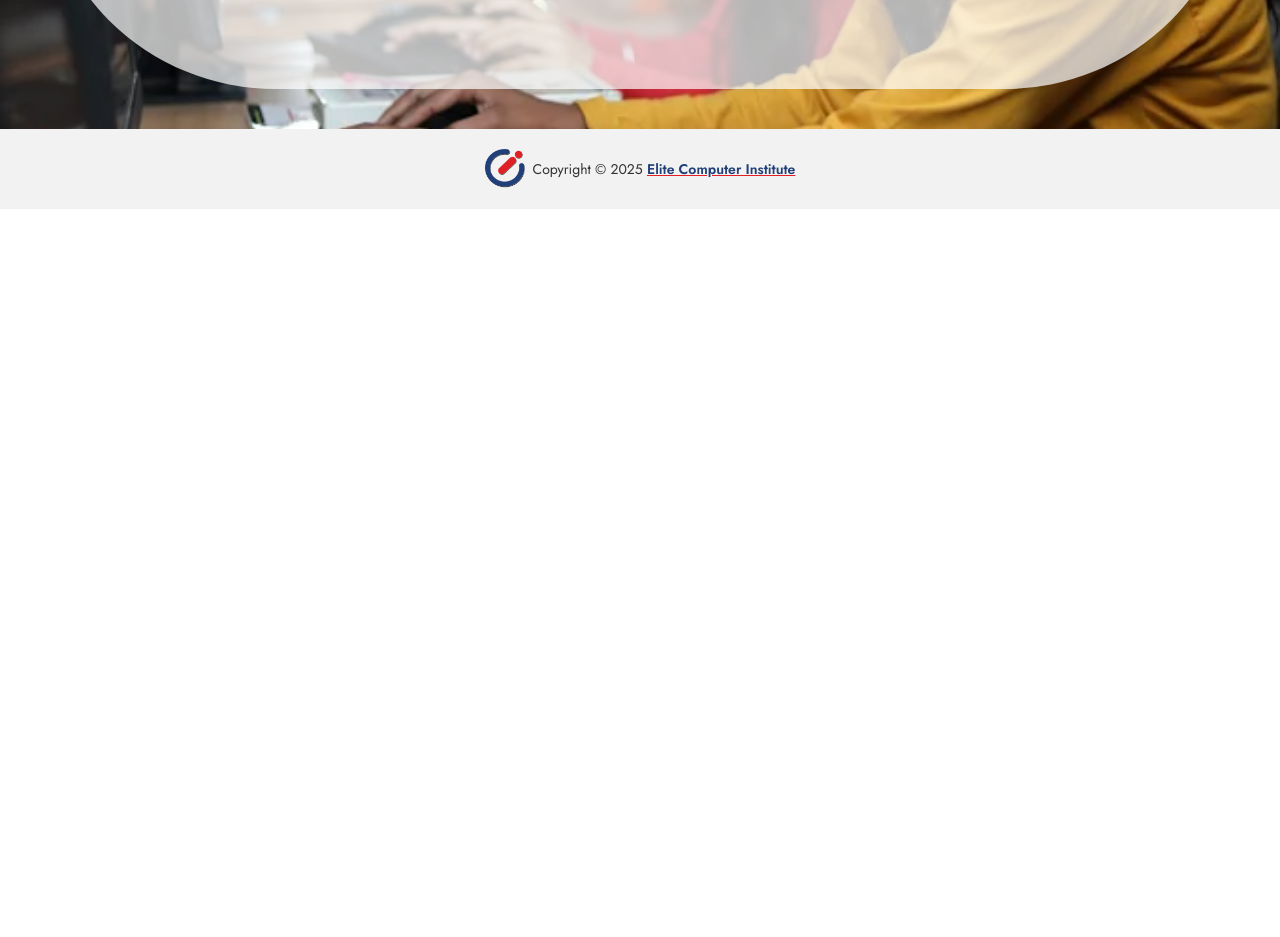
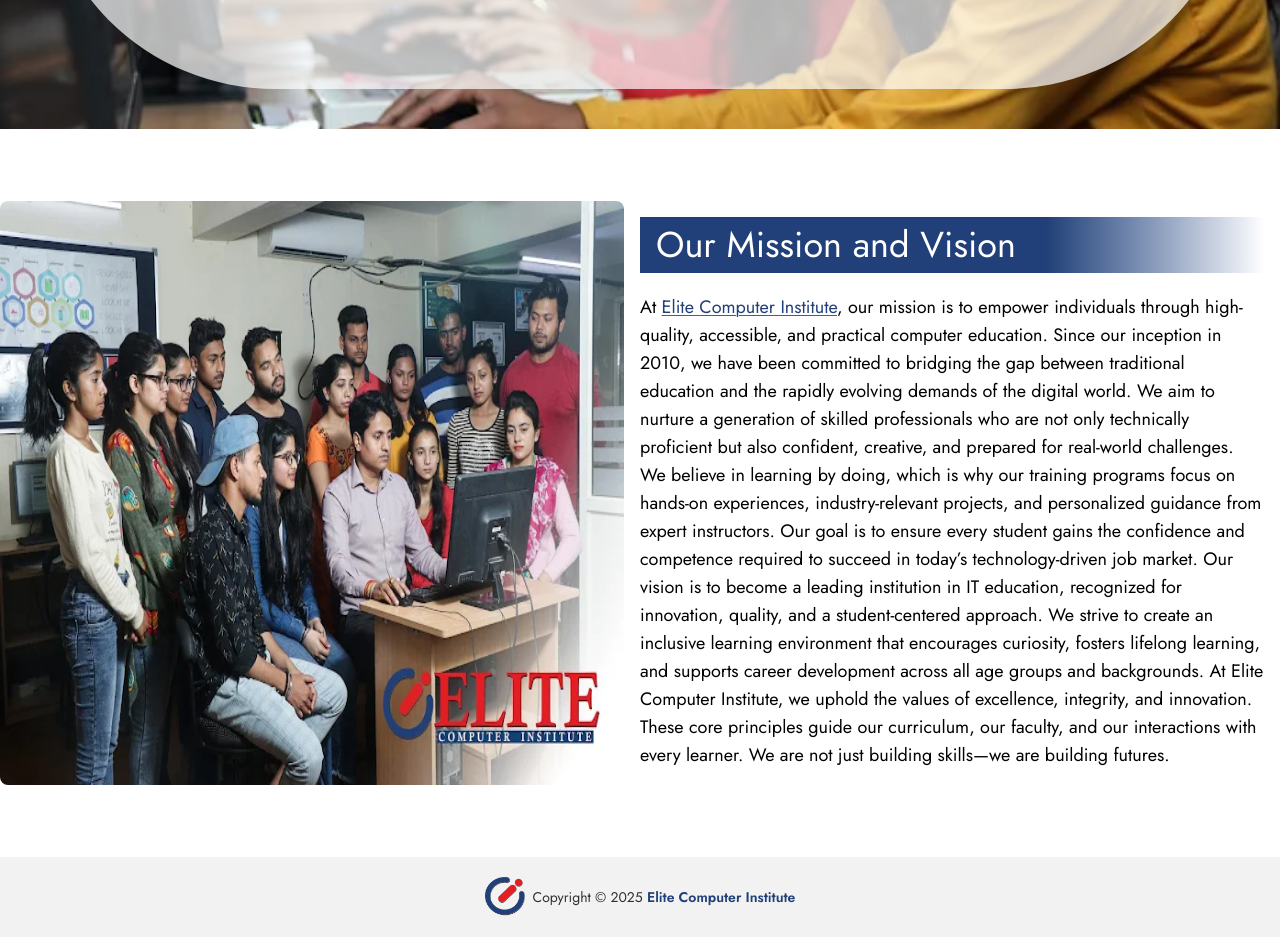
Before and after one commit to Nipul2005/elitInstitute, a React (Vite) app: page /about in a window 1280 px wide. Shown: the part 500-1437 px from the top of the page. Before the commit the page ends 800 px from the top, so only its background shows below. Built offline with nearby package versions, Linux system fonts and the light colour scheme; a web font is replaced by a local one.

Commit message:
changes in ui

```diff
--- a/index.html
+++ b/index.html
@@ -31,7 +31,7 @@
       async
     ></script>
   </head>
-  <body class="w-full h-auto bg-white relative">
+  <body class="w-full h-auto bg-white">
     <div id="root" class="w-full h-auto"></div>
     <script type="module" src="/src/main.jsx"></script>
   </body>
--- a/src/Layout.jsx
+++ b/src/Layout.jsx
@@ -2,15 +2,17 @@
 import { Outlet } from "react-router-dom";
 import Header from "./components/Header";
 import Footer from "./components/Footer";
+import HoverItems from "./components/HoverItems";
 
 function Layout() {
   return (
     <>
       <Header />
-      <main className="w-full h-auto">
+      <main className="w-full h-auto relative">
         <Outlet />
       </main>
-      <Footer/>
+      <Footer />
+      <HoverItems />
     </>
   );
 }
--- a/src/components/CourseCards.jsx
+++ b/src/components/CourseCards.jsx
@@ -1,50 +1,28 @@
-import React from "react";
+import React, { useState } from "react";
 import { modulerJSON } from "../JSON/courseJSON";
 
 function CourseCards({ indx }) {
-  const romanNumerals = ["I", "II", "III", "IV", "V", "VI"];
-
   return (
-    <div className="w-full h-auto sm:container sm:mx-auto sm:overflow-x-auto sm:justify-start sm:items-start shrink-0 overflow-y-visible">
-      <div
-        className="w-full h-auto sm:flex transition duration-300 ease-in-out sm:space-y-0 space-y-3"
-        style={{ transform: `translateX(-${indx * (100 / 1)}%)` }}
-      >
+    <div className="w-full h-auto sm:container sm:mx-auto flex flex-wrap justify-center items-start">
       {modulerJSON.map((module, idx) => (
         <div
-            className="sm:w-2/6 w-full h-auto shrink-0 cursor-pointer select-none border-r-4 border-transparent rounded-xl overflow-hidden"
+          className="sm:w-2/6 w-full h-auto shrink-0 cursor-pointer overflow-hidden border-5 border-transparent "
           key={idx}
         >
-            <h2 className="text-3xl bg-black/80 text-white text-center py-1">
+          <div className="w-full h-auto">
+            <img src="course_img.jpg" alt={module.fullName} />
+          </div>
+          <div className="flex bg-primary/5 flex-col text-black justify-center items-center shrink-0 p-4 gap-y-6 py-10 relative">
+            <h2 className="text-2xl bg-primary text-white text-center px-10 py-1 rounded-full">
               {module.shortName}
             </h2>
-            <div className="h-auto w-full flex bg-primary/80 justify-between items-center pb-5 shrink-0">
-              <h2 className="text-xl pl-2 text-white py-4 flex-1">{module.fullName}</h2>
-              <div className="text-white py-2 px-4 text-sm">
-                <p>Duration : {module.durationFee.duration}</p>
-                <p>Registeration Fee : {module.durationFee.registerationFee}</p>
-                <p>Exam Fee : {module.durationFee.examFee}</p>
-                <p>Fee : {module.durationFee.Fee}</p>
+            <h2 className="text-xl text-center">{module.fullName}</h2>
           </div>
-            </div>
-            <button className="w-full bg-primary text-white py-2 cursor-pointer">
-              Now More
+          <button className="w-full bg-primary text-white cursor-pointer py-2 hover:bg-primary/80 duration-200">
+            know More
           </button>
-            {/* <div
-              className="w-full flex flex-col gap-y-2 justify-start items-start pt-3"
-            >
-              {module.modules.map((course, id) => (
-                <div className="w-full p-3 bg-primary/10">
-                  <h4 className="w-full text-lg mb-1" key={id}>
-                    Module {romanNumerals[id]} : ({course.name})
-                  </h4>
-                  <p className="w-full pl-3 text-sm">{course.topics}</p>
         </div>
       ))}
-            </div> */}
-          </div>
-        ))}
-      </div>
     </div>
   );
 }
--- a/src/components/Footer.jsx
+++ b/src/components/Footer.jsx
@@ -3,7 +3,7 @@
   return (
     <footer className="w-full py-5 bg-black/5 text-center px-5 flex justify-center items-center gap-2 select-none">
         <img src="/eliteicon.png" alt="Elite Computer Institute" className="w-10 h-10 aspect-square" loading="lazy"/>
-        <p className="text-sm text-black/80">Copyright &copy; {new Date().getFullYear()} <span className="font-semibold text-primary underline decoration-secondary">Elite Computer Institute</span></p>
+        <p className="text-sm text-black/80">Copyright &copy; {new Date().getFullYear()} <span className="font-semibold text-primary">Elite Computer Institute</span></p>
     </footer>
   );
 }
--- /dev/null
+++ b/src/components/HoverItems.jsx
@@ -0,0 +1,27 @@
+import React from "react";
+
+function HoverItems() {
+  return (
+    <div className="fixed top-1/2 bg-primary z-40 p-2 text-white flex justify-start items-center gap-x-3 rounded-tl-full rounded-bl-full -right-50 hover:right-0 transition-all duration-300 ease-in-out cursor-pointer">
+      <i className="ri-arrow-left-double-line text-xl border-r w-6 h-6 flex justify-center items-center pr-2"></i>
+      <a href="tel:9205470224" title="call us">
+        <i className="ri-phone-line text-xl"></i>
+      </a>
+      <a href="mailto:pnipul7678@gmail.com" title="email us">
+        <i className="ri-mail-line text-xl"></i>
+      </a>
+      <a
+        href="https://wa.me/9205470224"
+        target="_blank"
+        title="chat on Whatsapp"
+      >
+        <i className="ri-whatsapp-line text-xl"></i>
+      </a>
+      <i className="ri-linkedin-line text-xl"></i>
+      <i className="ri-facebook-line text-xl"></i>
+      <i className="ri-instagram-line text-xl"></i>
+    </div>
+  );
+}
+
+export default HoverItems;
--- a/src/design/HeroSection.jsx
+++ b/src/design/HeroSection.jsx
@@ -2,7 +2,7 @@
 
 function HeroSection({text, img, spanText}) {
   return (
-    <section className="bg-center bg-cover sm:p-10 p-5" style={{ backgroundImage: `url(${img})` }}>
+    <section className="bg-center bg-cover sm:p-10 p-5" style={{ backgroundImage: `url(${img})` }} >
       <h1 className="md:text-[4rem] sm:text-[3rem] text-3xl text-center flex flex-col px-10 sm:py-30  py-20 text-black bg-white/70 container mx-auto rounded-full">
         {text} <span>{spanText}</span>
         <span className="underline decoration-secondary decoration-2 underline-offset-8 text-primary">
--- a/src/pages/About.jsx
+++ b/src/pages/About.jsx
@@ -1,12 +1,71 @@
 import React from "react";
 import { Helmet } from "react-helmet-async";
 import HeroSection from "../design/HeroSection";
+import Heading from "../design/Heading";
+import Cards from "../components/Cards";
 
 function About() {
-  return <>
-  <Helmet><title>Elite Computer Institute | About</title></Helmet>
-  <HeroSection text={"Know more about"} img={"/about.webp"} spanText={"The"}/>
-  </>;
+  return (
+    <>
+      <Helmet>
+        <title>Elite Computer Institute | About</title>
+      </Helmet>
+      <HeroSection
+        text={"Know more about"}
+        img={"/about.webp"}
+        spanText={"The"}
+      />
+      <section className="w-full sm:py-18 py-7 sm:container sm:mx-auto flex flex-col lg:flex-row">
+        <div className="flex-1">
+          <img
+            src="/intro_img.webp"
+            alt="Mr. Arun Giri"
+            className="w-full h-full sm:rounded-lg"
+            loading="lazy"
+            title="Mr. Arun Giri"
+          />
+        </div>
+        <div className="w-full h-full flex-1 lg:p-4 sm:p-0 sm:pt-4 pt-6 px-4">
+          <div className="w-full space-y-5">
+            <Heading text="Our Mission and Vision" />
+            <p className="text-lg text-black">
+              At{" "}
+              <span
+                className="underline
+              decoration-secondary
+              decoration-1
+              underline-offset-2
+              text-primary"
+              >
+                Elite Computer Institute
+              </span>
+              , our mission is to empower individuals through high-quality,
+              accessible, and practical computer education. Since our inception
+              in 2010, we have been committed to bridging the gap between
+              traditional education and the rapidly evolving demands of the
+              digital world. We aim to nurture a generation of skilled
+              professionals who are not only technically proficient but also
+              confident, creative, and prepared for real-world challenges. We
+              believe in learning by doing, which is why our training programs
+              focus on hands-on experiences, industry-relevant projects, and
+              personalized guidance from expert instructors. Our goal is to
+              ensure every student gains the confidence and competence required
+              to succeed in today’s technology-driven job market. Our vision is
+              to become a leading institution in IT education, recognized for
+              innovation, quality, and a student-centered approach. We strive to
+              create an inclusive learning environment that encourages
+              curiosity, fosters lifelong learning, and supports career
+              development across all age groups and backgrounds. At Elite
+              Computer Institute, we uphold the values of excellence, integrity,
+              and innovation. These core principles guide our curriculum, our
+              faculty, and our interactions with every learner. We are not just
+              building skills—we are building futures.
+            </p>
+          </div>
+        </div>
+      </section>
+    </>
+  );
 }
 
 export default About;
```
Also changed, not shown: public/course_img.jpg (added). Lines whose indentation alone changed are shown as unchanged.
